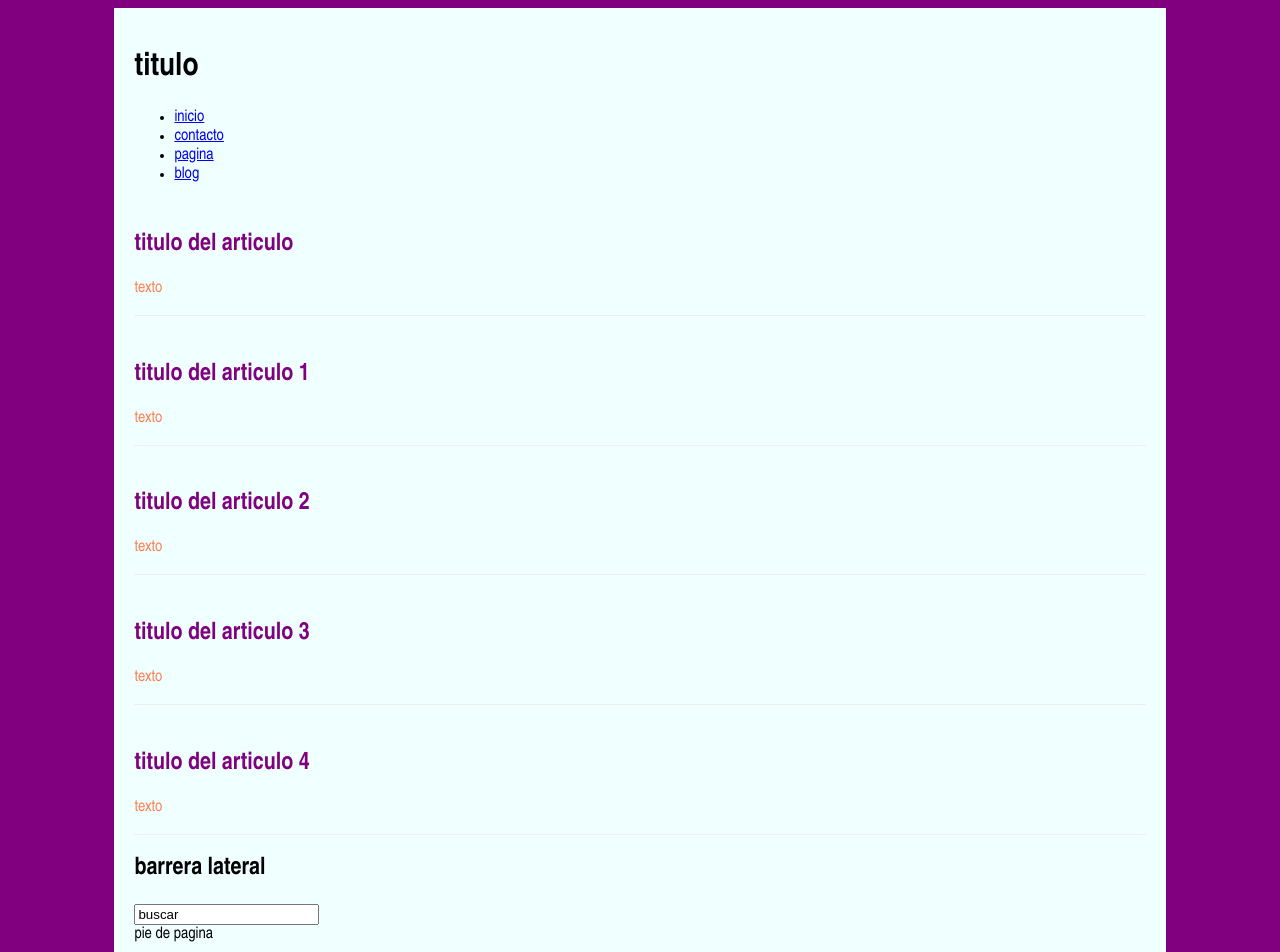
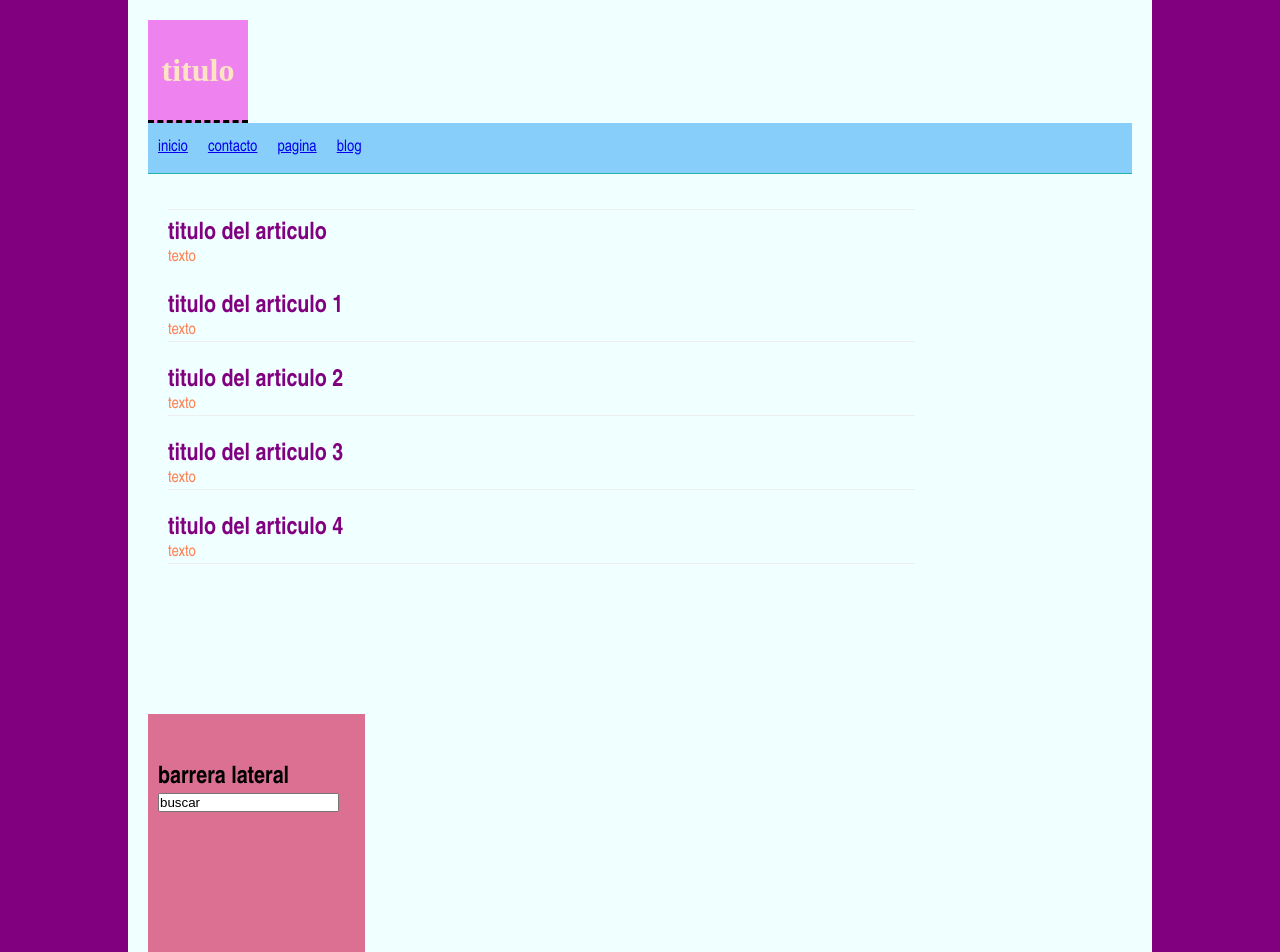
Before and after one commit to CarlimarR/primerCSS, a plain HTML site: page index.html in a window 1280 px wide. Shown: the top 952 px of the page. Drawn offline with Linux system fonts and the light colour scheme.

Commit message:
css cambios

```diff
--- /dev/null
+++ b/Css/styles.css
@@ -0,0 +1,56 @@
+* {
+    margin: 0px;
+    padding: 0%;
+}
+
+header {
+    background: violet;
+    height: 100px;
+    width: 100px;
+    margin: 0px;
+    font-family: 'Times New Roman', Times, serif;
+    text-align: center;
+    line-height: 100px;
+    color: bisque;
+    border-bottom: 3px dashed black;
+}
+
+nav{
+    background: lightskyblue;
+    height: 50px;
+    border-bottom: 1px solid lightseagreen;
+}
+
+nav ul li{
+    float: left;
+    list-style: none;
+    margin: 10px;
+    line-height: 30px;
+}
+
+.article:first-child {
+    border: 10px;
+    border-top: 1px solid #eee;
+
+}
+
+aside {
+    float: left;
+    width: 20%;
+    background: palevioletred;
+    min-height: 500px;
+    padding: 10px;
+    padding-top: 50px;
+}
+
+footer{
+    background: olivedrab;
+    color: white;
+    text-align: center;
+    height: 50px;
+    line-height: 50px;
+}
+
+.clearfix{
+    clear: both;
+}
--- a/index.html
+++ b/index.html
@@ -4,20 +4,25 @@
     <meta charset="UTF-8">
     <meta name="viewport" content="width=, initial-scale=1.0">
     <title>Document</title>
+    <link rel="stylesheet" href="Css/styles.css">
 
     <style>
         /* selectro de etiqueta*/
         body {
             background-color: purple;
             font-family: 'Franklin Gothic Mediumm', 'Arial Narrow', Arial, sans-serif;
+            display: flex;
         }
 
         /*selector de id*/
         #contenedor {
-            width: 80%;
+            float: left;
+            width: calc(80% - 40px);
             margin: 0 auto;
             background-color: azure;
             padding: 20px;
+            min-height: 500px;
+
         }
 
         /* selctor de clases */
@@ -60,7 +65,11 @@
                 </li>
             </ul>
         </nav>
-        <section>
+
+            <div class="clearfix"></div>
+
+
+        <section id="contenedor">
             <article class="article">
                 <h2>titulo del articulo</h2>
                 <p>texto</p>
@@ -94,6 +103,8 @@
                 </form>
         </aside>
 
+        <div class="clearfix"></div>
+
         <footer>
             pie de pagina
         </footer>
```
